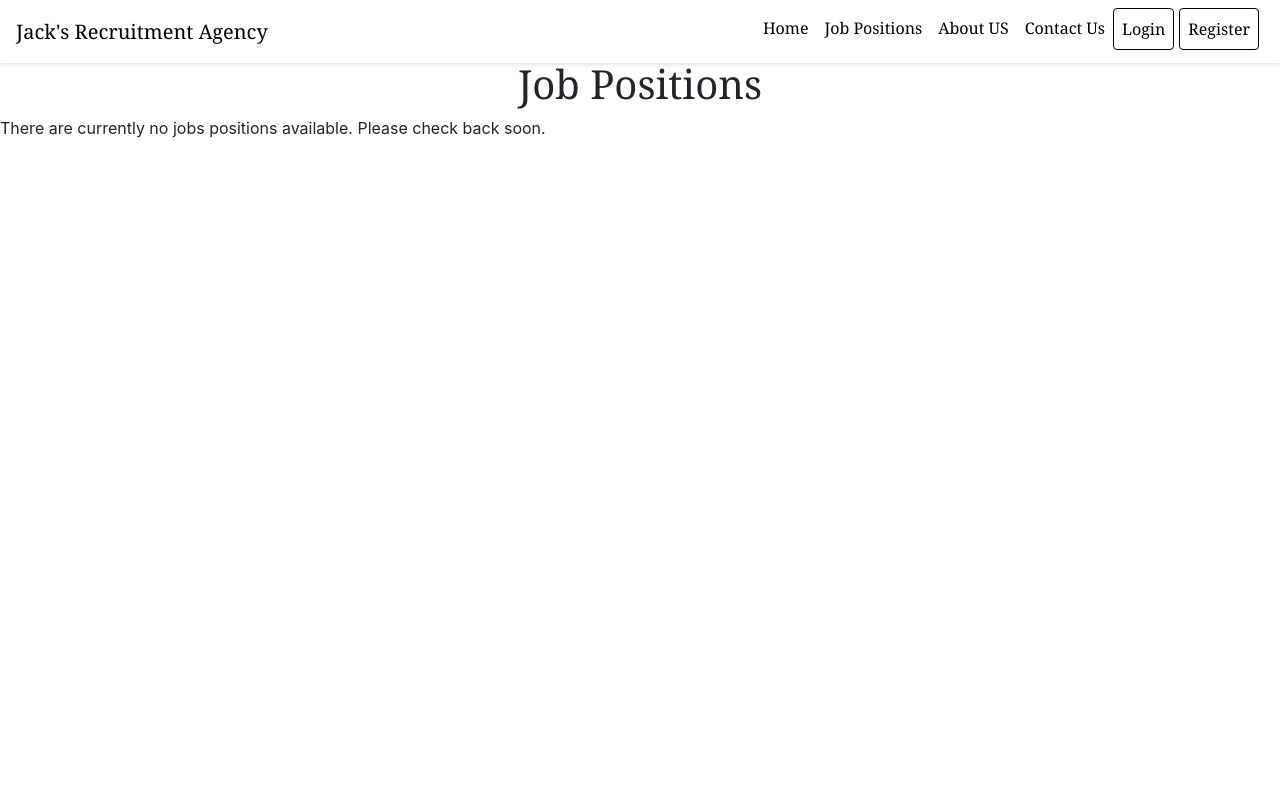
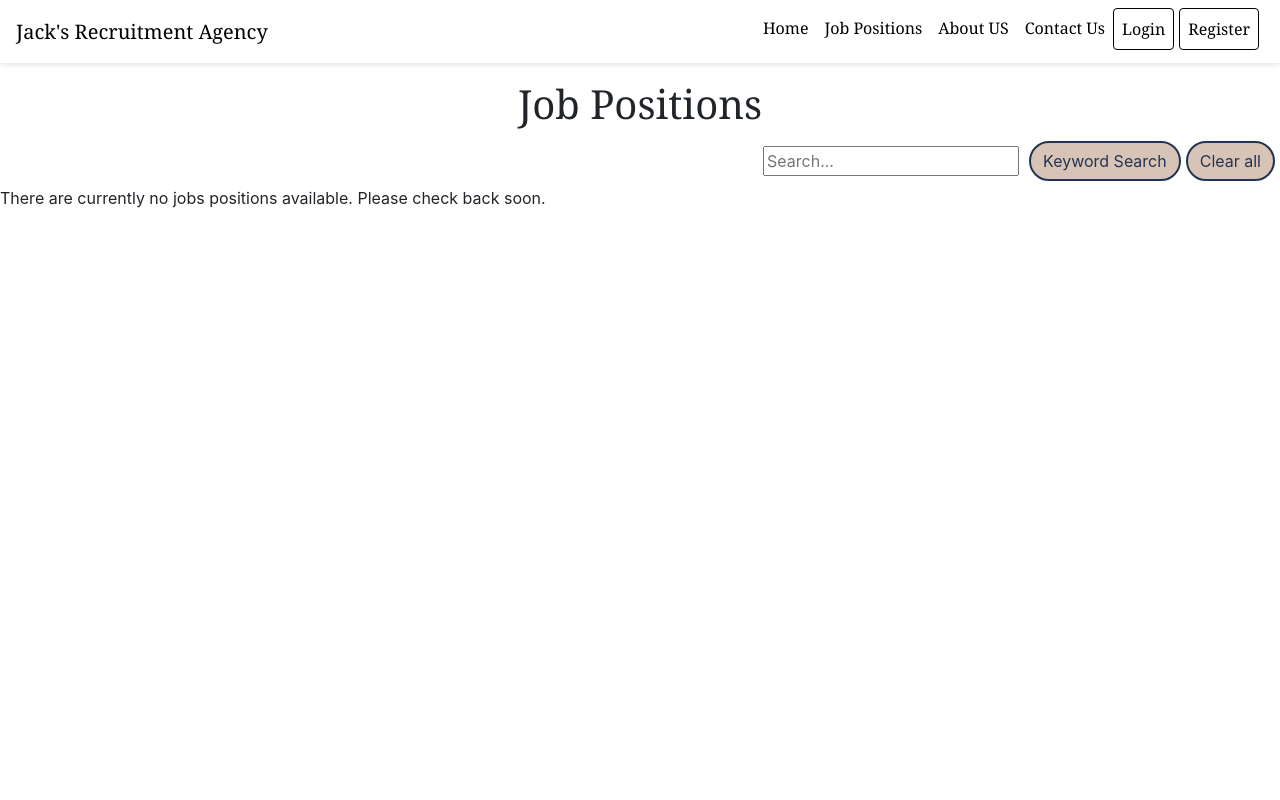
Before and after one commit to JackPflaum/RecruitmentWebsite, a Django app: page /job_positions/ in a window 1280 px wide. Run offline with Django 4.2, Linux system fonts and the light colour scheme; data that the repository does not hold is empty; some libraries are stand-ins or nearby versions.

Commit message:
add search box to job positions page

```diff
--- a/RecruitmentWebsite/jobs/views.py
+++ b/RecruitmentWebsite/jobs/views.py
@@ -6,6 +6,7 @@ from .forms import ContactUsForm, ApplicationForm
 from .models import JobPositions, Applied
 from accounts.views import login_user
 from datetime import date
+from django.db.models import Q
 
 
 def home(request):
@@ -13,8 +14,23 @@ def home(request):
 
 
 def job_positions(request):
-    """user can view all jobs that are available"""
+    """user can view all jobs that are available and use a search form to find a job"""
+
+    # keyword search for job positions
+    search_query = request.GET.get('search')
+
+    # get all job positions
     jobs = JobPositions.objects.all().order_by('posted')
+
+    # check whether user has used search box
+    # 'Q' object is used to create complex queries and '|' joins the queries
+    if search_query:
+        jobs = jobs.filter(
+            Q(job_title__icontains=search_query) |
+            Q(company__icontains=search_query) |
+            Q(location__icontains=search_query)
+        )
+
     context = {'jobs': jobs}
     return render(request, 'job_positions.html', context)
 
@@ -38,6 +54,8 @@ def job_details(request, id):
                 return render(request, 'application_confirmed.html', context)
 
     form = ApplicationForm()
+
+    # check if user has applied for the job and store as True or False
     applied = Applied.objects.filter(job=job, applicant=request.user.id).exists()
 
     context = {'job': job, 'apply_form': form, 'user': request.user, 'applied': applied}
--- a/RecruitmentWebsite/static/css/style.css
+++ b/RecruitmentWebsite/static/css/style.css
@@ -90,7 +90,7 @@ h1, h2, h3, h4, h5, h6 {
 /*-------------------------------------Home Page-------------------------------------------*/
 body {
     background-color: #ffffff12;
-    margin-top: 60px;
+    margin-top: 80px;
     height: 90vh;
 }
 
@@ -143,6 +143,24 @@ body {
     box-shadow: 0 2px 4px rgba(0, 0, 0, 0.2);
 }
 
+.search-container {  /*puts search box on right side of page*/
+    display: flex;
+    align-items: center;
+    justify-content: right;
+}
+
+.search-container form { /*form items aligned center in the vertical direction*/
+    display: flex;
+    align-items: center;
+    margin-right: 5px;
+}
+
+.search-container input[type="text"],  /*margin between search input box and button*/
+.search-container button {
+    margin: 5px;
+}
+
+
 @media (max-width: 768px) {
     .card {
         width: 100%;
--- a/RecruitmentWebsite/templates/job_positions.html
+++ b/RecruitmentWebsite/templates/job_positions.html
@@ -5,6 +5,14 @@
 {% block content %}
 
 <h1 class="text-center">Job Positions</h1>
+
+<div class="search-container">
+	<form method="GET" action="{% url 'job_positions' %}">
+		<input type="text" name="search" placeholder="Search...">
+		<button type="submit" class="btn btn-custom">Keyword Search</button>
+		<a href="{% url 'job_positions' %}" class="btn btn-custom">Clear all</a>
+	</form>
+</div>
 
 {% if jobs %}
 <div class="job-position-container">
```
